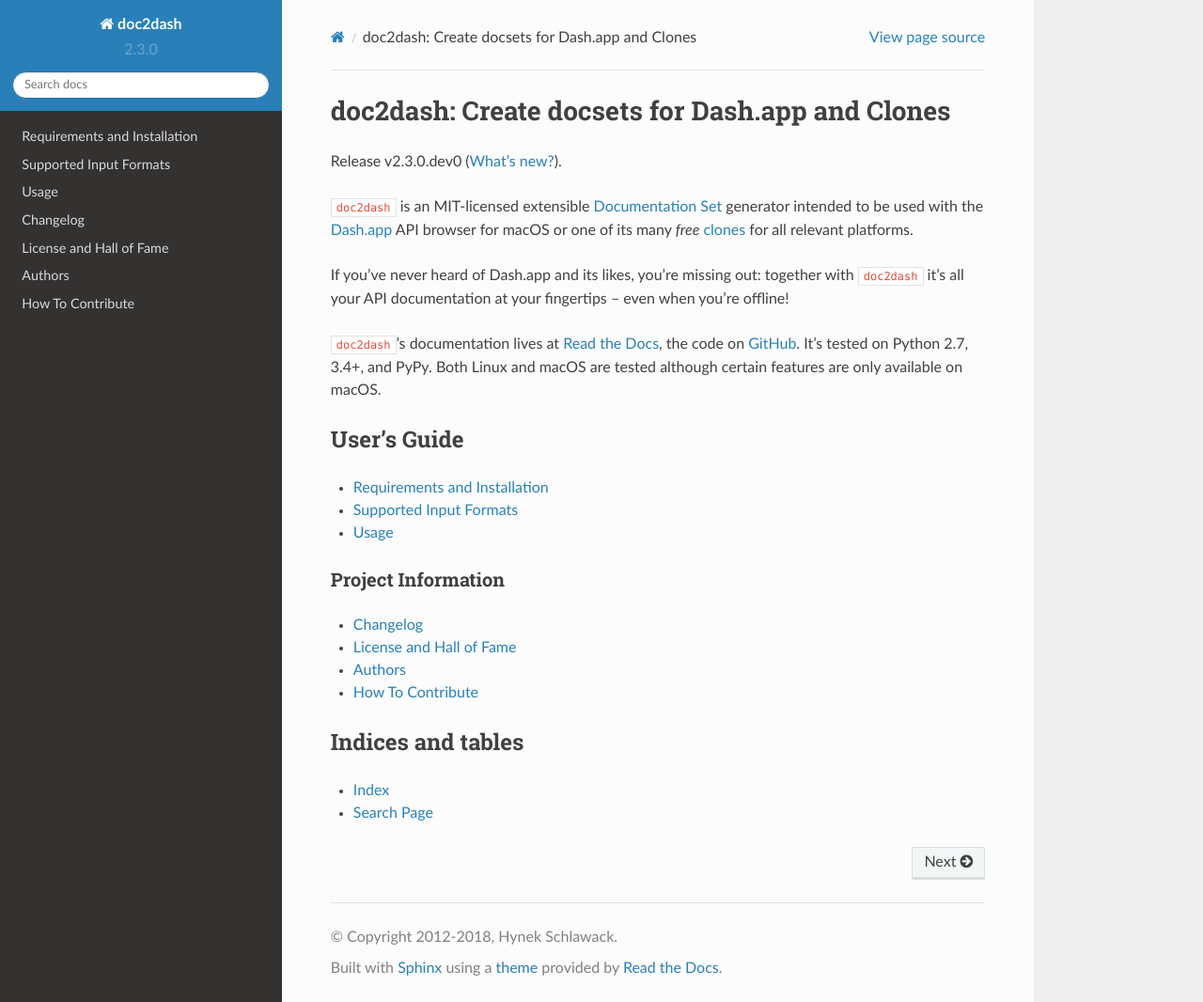
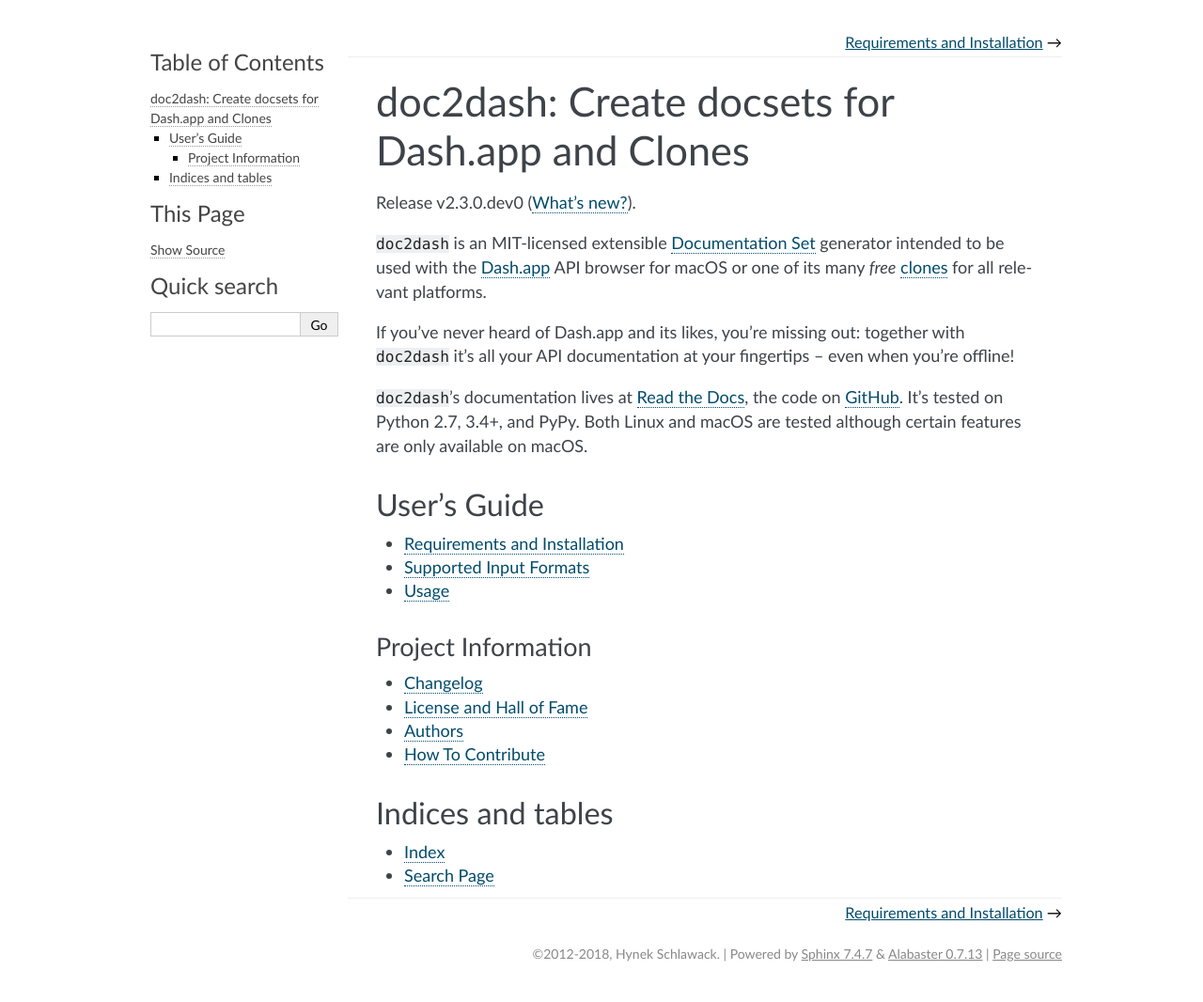
Before and after one commit to hynek/doc2dash, a Sphinx documentation site: the page built from docs/index.rst, in a window 1280 px wide and 1066 px high. Shown: the whole window at 94% size. Built offline with Sphinx 7.4.7, drawn with Linux system fonts in a browser that asks for light colours.

Commit message:
Use Alabaster

```diff
--- a/docs/conf.py
+++ b/docs/conf.py
@@ -16,12 +16,6 @@
 import datetime
 import os
 import re
-
-
-try:
-    import sphinx_rtd_theme
-except ImportError:
-    sphinx_rtd_theme = None
 
 
 def read(*parts):
@@ -132,13 +126,16 @@
 
 # -- Options for HTML output ----------------------------------------------
 
-# The theme to use for HTML and HTML Help pages.  See the documentation for
-# a list of builtin themes.
-if sphinx_rtd_theme:
-    html_theme = "sphinx_rtd_theme"
-    html_theme_path = [sphinx_rtd_theme.get_html_theme_path()]
-else:
-    html_theme = "default"
+
+html_theme = "alabaster"
+html_theme_options = {
+    "font_family": '"Avenir Next", Calibri, "PT Sans", sans-serif',
+    "head_font_family": '"Avenir Next", Calibri, "PT Sans", sans-serif',
+    "font_size": "18px",
+    "page_width": "980px",
+    "show_relbars": True,
+}
+
 
 # Theme options are theme-specific and customize the look and feel of a theme
 # further.  For a list of options available for each theme, see the
--- a/setup.cfg
+++ b/setup.cfg
@@ -24,4 +24,4 @@
 not_skip=__init__.py
 
 known_first_party=doc2dash
-known_third_party=attr,bs4,click,doc2dash,mock,pytest,setuptools,six,sphinx,sphinx_rtd_theme,zope
+known_third_party=attr,bs4,click,doc2dash,mock,pytest,setuptools,six,sphinx,zope
```
